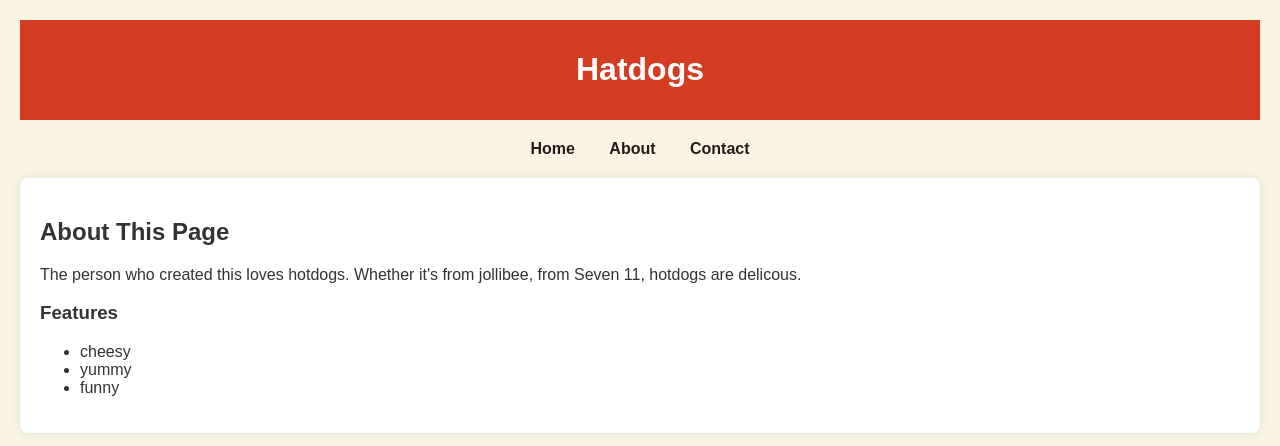
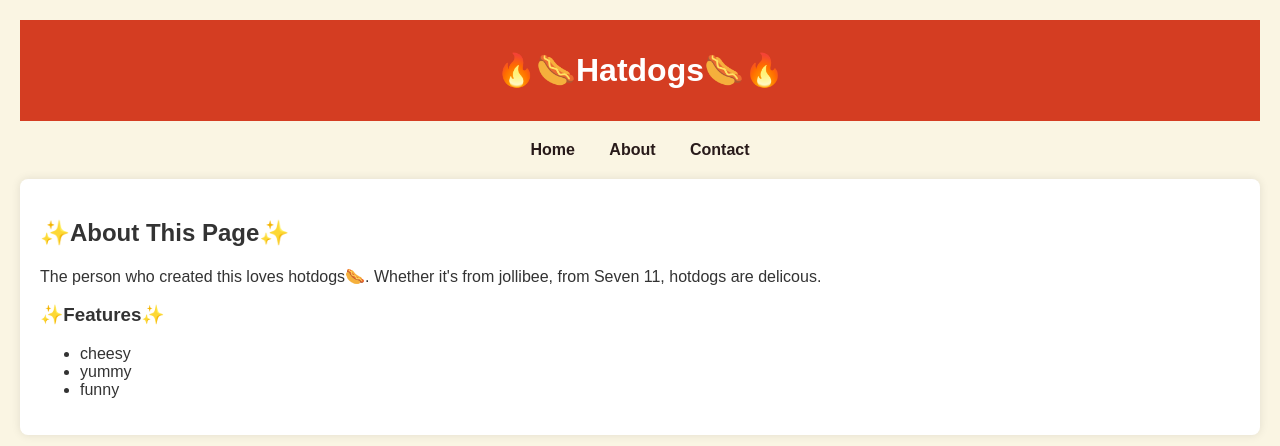
Before and after one commit to ALBALADEJOJACOB/Albaladejoo, a plain HTML site: page index.html in a window 1280 px wide. Shown: the top 446 px of the page. Drawn offline with Linux system fonts and the light colour scheme.

Commit message:
Update index.html

```diff
--- a/index.html
+++ b/index.html
@@ -45,7 +45,7 @@
 </head>
 <body>
  <header>
- <h1>Hatdogs</h1>
+ <h1>🔥🌭Hatdogs🌭🔥</h1>
  </header>
  <nav>
  <a href="#">Home</a>
@@ -53,10 +53,10 @@
  <a href="#">Contact</a>
  </nav>
  <main>
- <h2>About This Page</h2>
- <p>The person who created this loves hotdogs. Whether it's from jollibee, from Seven 11, hotdogs are delicous.</p>
+ <h2>✨️About This Page✨️</h2>
+ <p>The person who created this loves hotdogs🌭. Whether it's from jollibee, from Seven 11, hotdogs are delicous.</p>
 
- <h3>Features</h3>
+ <h3>✨️Features✨️</h3>
  <ul>
  <li>cheesy</li>
  <li>yummy</li>
```
